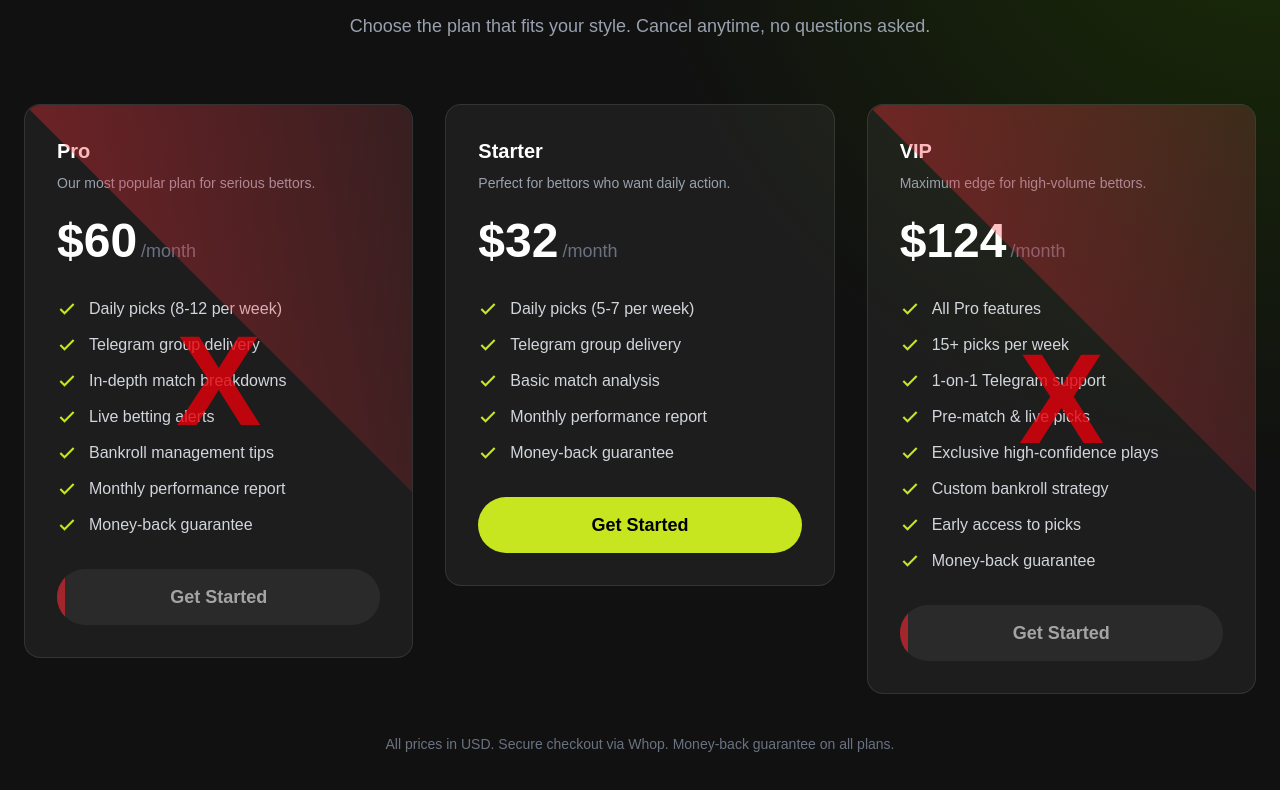
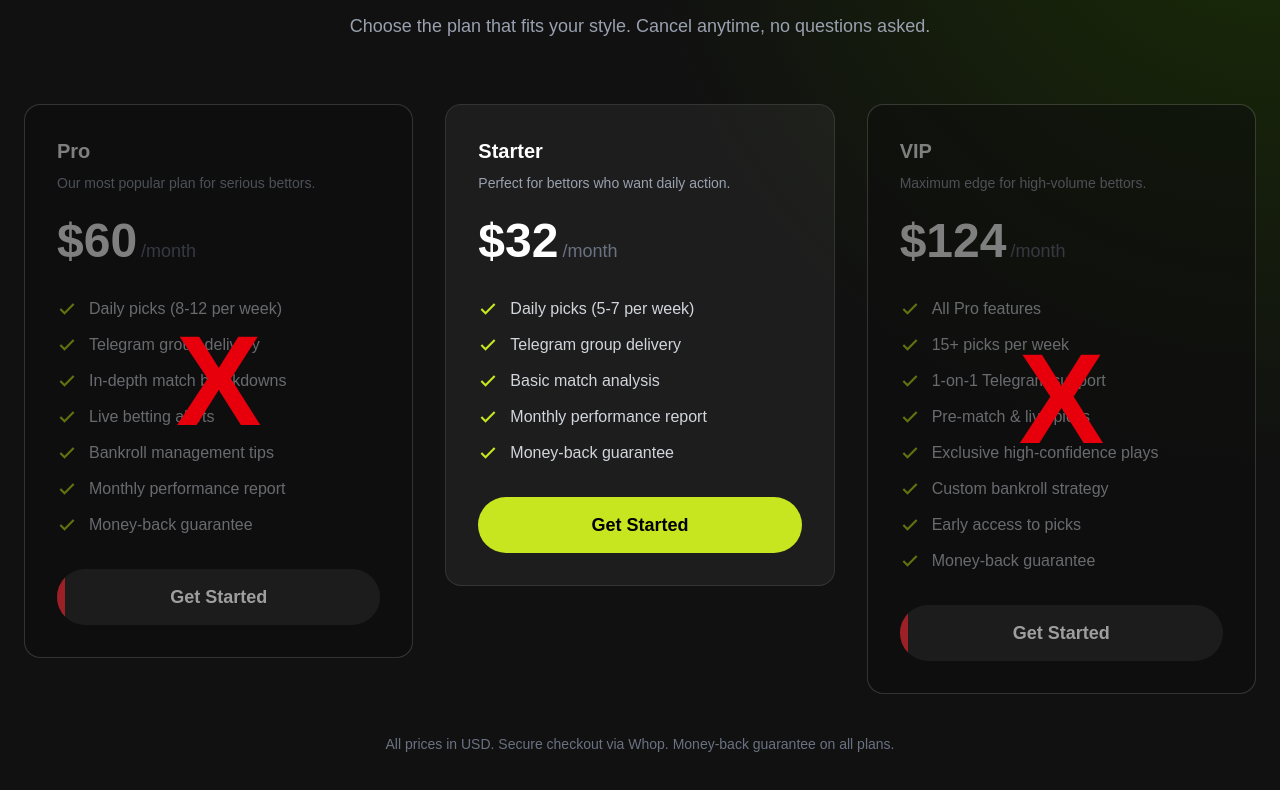
Before and after one commit to grebking/tenniszone, a Next.js app: page / in a window 1280 px wide. Shown: the part 2698-3488 px from the top of the page. Built offline with nearby package versions, Linux system fonts and the light colour scheme; what @whop/elements would draw is missing.

Commit message:
Add red X covering Pro and VIP cards

```diff
--- a/src/components/Pricing.tsx
+++ b/src/components/Pricing.tsx
@@ -45,11 +45,8 @@ export default function Pricing() {
               }`}
             >
               {plan.name !== "Starter" && (
-                <div className="absolute inset-0 overflow-hidden rounded-2xl pointer-events-none">
-                  <div className="absolute -top-20 -left-20 w-[150%] h-[150%] bg-gradient-to-br from-red-500/40 via-red-500/10 to-transparent transform -rotate-45 origin-top-left" />
-                  <div className="absolute inset-0 flex items-center justify-center">
-                    <span className="text-9xl font-black text-red-600 opacity-80">X</span>
-                  </div>
+                <div className="absolute inset-0 overflow-hidden rounded-2xl pointer-events-none flex items-center justify-center bg-black/50">
+                  <span className="text-9xl font-black text-red-600">X</span>
                 </div>
               )}
               {plan.popular && (
```
